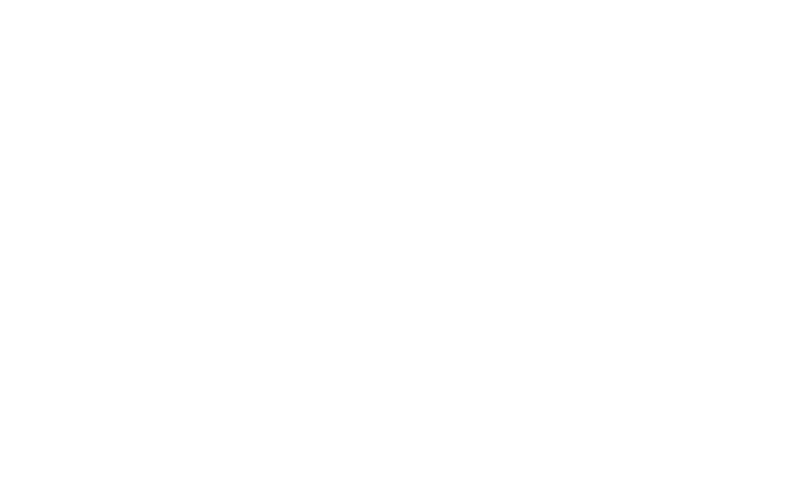
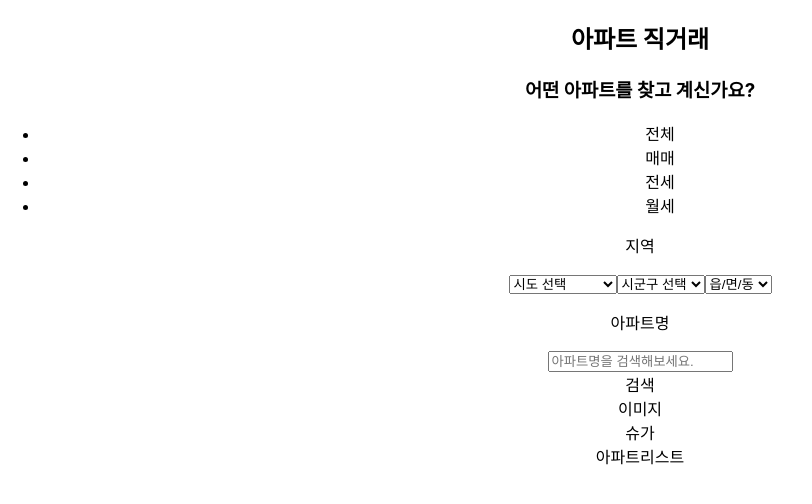
Before and after one commit to koreakyw/front, a React (Create React App) app: page /direct in a window 1280 px wide. Shown: the top 504 px of the page, without its empty margins (0-812 px from the left). Built offline with nearby package versions, Linux system fonts and the light colour scheme.

Commit message:
직거래 작업중

```diff
--- a/src/Routers.js
+++ b/src/Routers.js
@@ -9,7 +9,7 @@
 *
 */
 import Board from 'routes/board/Board';
-
+import Direct from 'routes/direct/Direct';
 /*
 *
 */
@@ -21,6 +21,10 @@
     {
       path: '/board',
       component: Board
+    },
+    {
+      path: '/direct',
+      component: Direct
     }
   ];
 
--- a/src/routes/Main.jsx
+++ b/src/routes/Main.jsx
@@ -3,12 +3,14 @@
 
 const Main = () => {
   const history = useHistory();
-  const onPage = () => {
-    history.push('board');
+  const onPage = (page) => {
+    console.log('page:', page);
+    history.push(page);
   };
   return (
     <>
-      <div onClick={onPage}>지역게시판</div>
+      <div onClick={() => onPage('direct')}>직거래</div>
+      <div onClick={() => onPage('board')}>지역게시판</div>
     </>
   );
 };
--- /dev/null
+++ b/src/routes/direct/Direct.jsx
@@ -0,0 +1,108 @@
+import React, { useEffect, useState } from 'react';
+
+const Direct = () => {
+  const [pageType, setPageType] = useState();
+  const [list, setList] = useState({
+    data: []
+  });
+
+  useEffect(() => {
+    setPageType('list');
+    loadData();
+  }, []);
+
+  const loadData = () => {
+    console.log(1);
+    setList([]);
+  };
+
+  const listContainer = (list = {}) => {
+    return (
+      <div id='direct_wrap'>
+        <div className='direct_inner'>
+          <div className='direct_main'>
+            <div className='direct_main_inner'>
+              <div className='direct_tit'>
+                <h2>아파트 직거래</h2>
+                <h3>어떤 아파트를 찾고 계신가요?</h3>
+              </div>
+              <div className='direct_search_area'>
+                <ul className='deal_type' id='deal_type'>
+                  <li className='active' onClick='javascript:searchType(A);' value='A'>전체</li>
+                  <li onClick='javascript:searchType(D);' value='D'>매매</li>
+                  <li onClick='javascript:searchType(L);' value='L'>전세</li>
+                  <li onClick='javascript:searchType(R);' value='R'>월세</li>
+                </ul>
+                <div className='search_wrap'>
+                  <div className='search_inner'>
+                    <div className='filter_location'>
+                      <p className='filter_tit'>지역</p>
+                      <select id='ctprvn_code' name='ctprvn_code'>
+                        <option value=''>시도 선택</option>
+                        <option value='11'>서울시</option>
+                        <option value='26'>부산시</option>
+                        <option value='27'>대구시</option>
+                        <option value='28'>인천시</option>
+                        <option value='29'>광주시</option>
+                        <option value='30'>대전시</option>
+                        <option value='31'>울산시</option>
+                        <option value='36'>세종시</option>
+                        <option value='41'>경기도</option>
+                        <option value='42'>강원도</option>
+                        <option value='43'>충청북도</option>
+                        <option value='44'>충청남도</option>
+                        <option value='45'>전라북도</option>
+                        <option value='46'>전라남도</option>
+                        <option value='47'>경상북도</option>
+                        <option value='48'>경상남도</option>
+                        <option value='50'>제주특별자치도</option>
+                      </select>
+                      <select name='sgg_code' id='sgg_code'>
+                        <option value=''>시군구 선택</option>
+                      </select>
+                      <select name='emd_code' id='emd_code'>
+                        <option value=''>읍/면/동</option>
+                      </select>
+                    </div>
+                    <div className='filter_apt_name'>
+                      <p className='filter_tit'>아파트명</p>
+                      <input type='text' name='stx' id='stx' placeholder='아파트명을 검색해보세요.' value='' />
+                    </div>
+                    <div className='search_btn' onClick='javascript:articleSearch();'>검색</div>
+                  </div>
+                </div>
+              </div>
+              <div className='direct_apt_img'>이미지</div>
+              <div className='direct_square'>슈가</div>
+            </div>
+          </div>
+          <div className='apt_list' id='apt_list'>아파트리스트</div>
+        </div>
+      </div>
+    );
+  };
+
+  const generateDom = (type, list) => {
+    let Container = null;
+    switch (type) {
+      // case 'detail':
+      //   Container = <NoticeDetail idx={detailIdx.current} />;
+      //   break;
+      // case 'form':
+      //   Container = <NoticeForm mode={mode.current} button_add_name='등록' />;
+      //   break;
+      default:
+        Container = listContainer(list);
+        break;
+    }
+    return Container;
+  };
+
+  return (
+    <>
+      {generateDom(pageType, list)}
+    </>
+  );
+};
+
+export default Direct;
```
Also changed, not shown: src/containers/direct/Direct.jsx (added).
